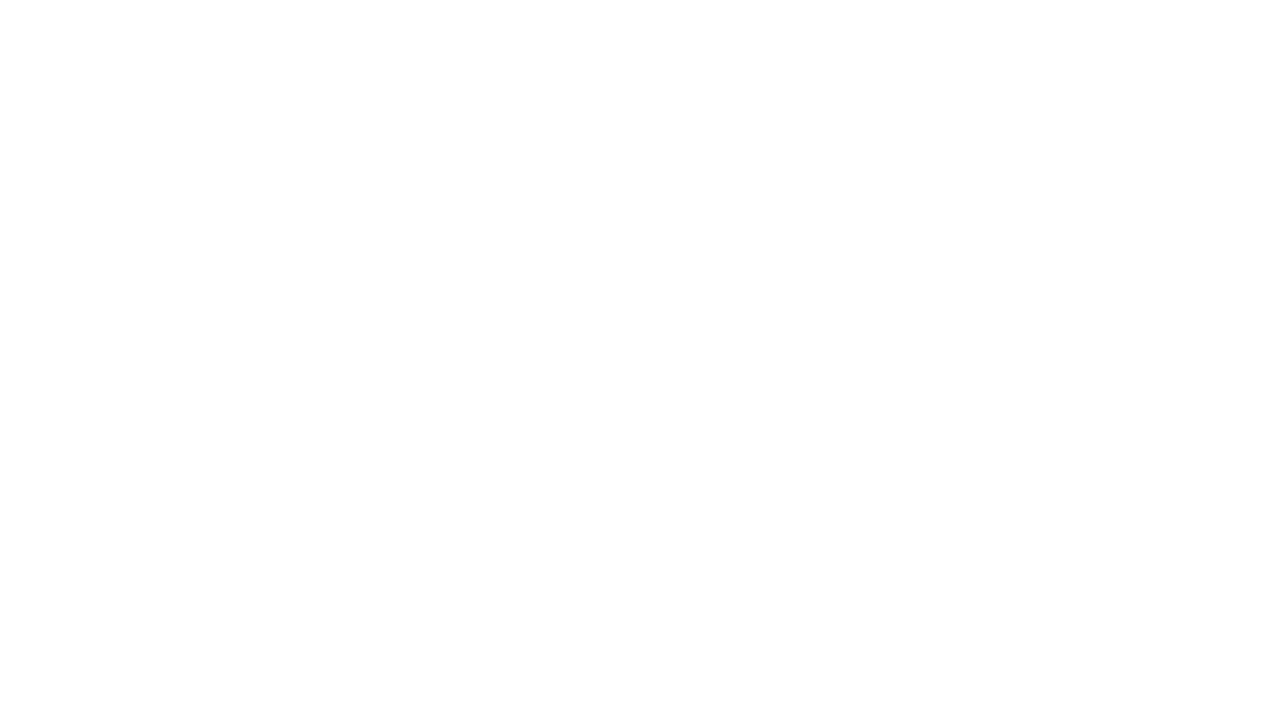
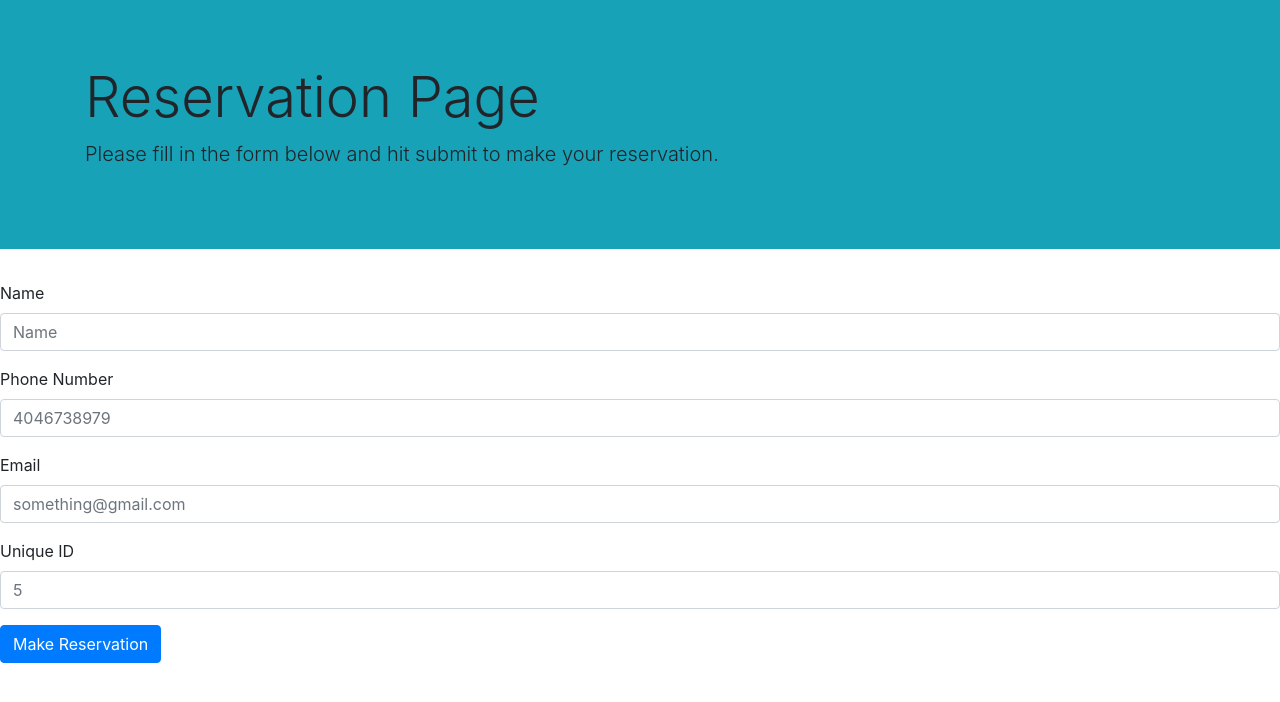
Before and after one commit to sxtnkyl/hotRestaurant, a website: page reserve.html in a window 1280 px wide. Drawn offline with nearby package versions, Linux system fonts and the light colour scheme.

Commit message:
made reservation html

```diff
--- a/reserve.html
+++ b/reserve.html
@@ -0,0 +1,38 @@
+<!DOCTYPE html>
+<html lang="en">
+<head>
+    <meta charset="UTF-8">
+    <meta http-equiv="X-UA-Compatible" content="IE=edge">
+    <meta name="viewport" content="width=device-width, initial-scale=1.0">
+    <title>Reservation Page</title>
+    <link rel="stylesheet" href="https://stackpath.bootstrapcdn.com/font-awesome/4.7.0/css/font-awesome.min.css" />
+    <link rel="stylesheet" href="https://stackpath.bootstrapcdn.com/bootstrap/4.5.2/css/bootstrap.min.css" />
+</head>
+<body>
+    <div class="jumbotron jumbotron-fluid bg-info">
+        <div class="container">
+          <h1 class="display-4">Reservation Page</h1>
+          <p class="lead">Please fill in the form below and hit submit to make your reservation.</p>
+        </div>
+      </div>
+    <form>
+        <div class="form-group">
+          <label for="exampleFormControlInput1">Name</label>
+          <input type="input" class="form-control" id="input1" placeholder="Name">
+        </div>
+        <div class="form-group">
+            <label for="exampleFormControlInput1">Phone Number</label>
+            <input type="input" class="form-control" id="input2" placeholder="4046738979">
+        </div>
+        <div class="form-group">
+            <label for="exampleFormControlInput1">Email</label>
+            <input type="input" class="form-control" id="input3" placeholder="something@gmail.com">
+        </div>
+        <div class="form-group">
+            <label for="exampleFormControlInput1">Unique ID</label>
+            <input type="input" class="form-control" id="input4" placeholder="5">
+        </div>
+        <button type="submit" class="btn btn-primary mb-2">Make Reservation</button>
+      </form>
+</body>
+</html>
```
Also changed, not shown: home.html (+6 -2 lines).
